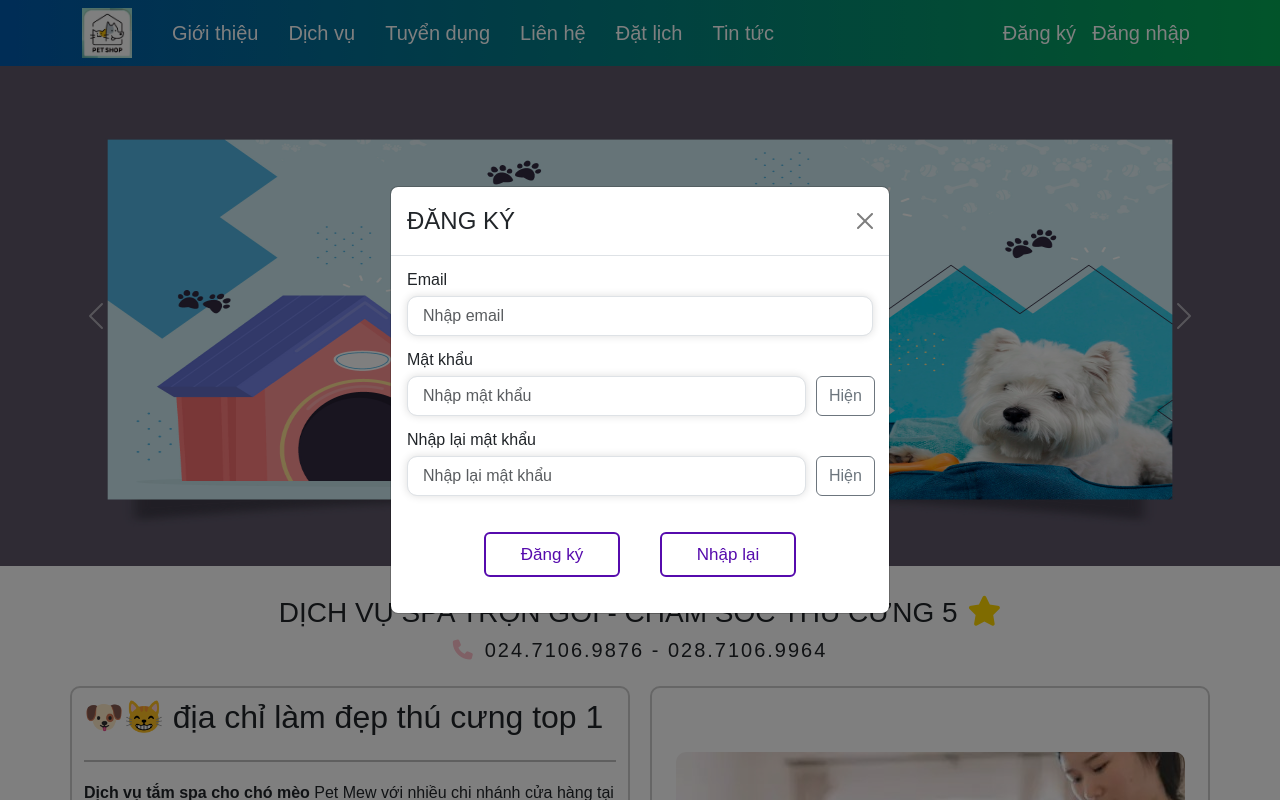
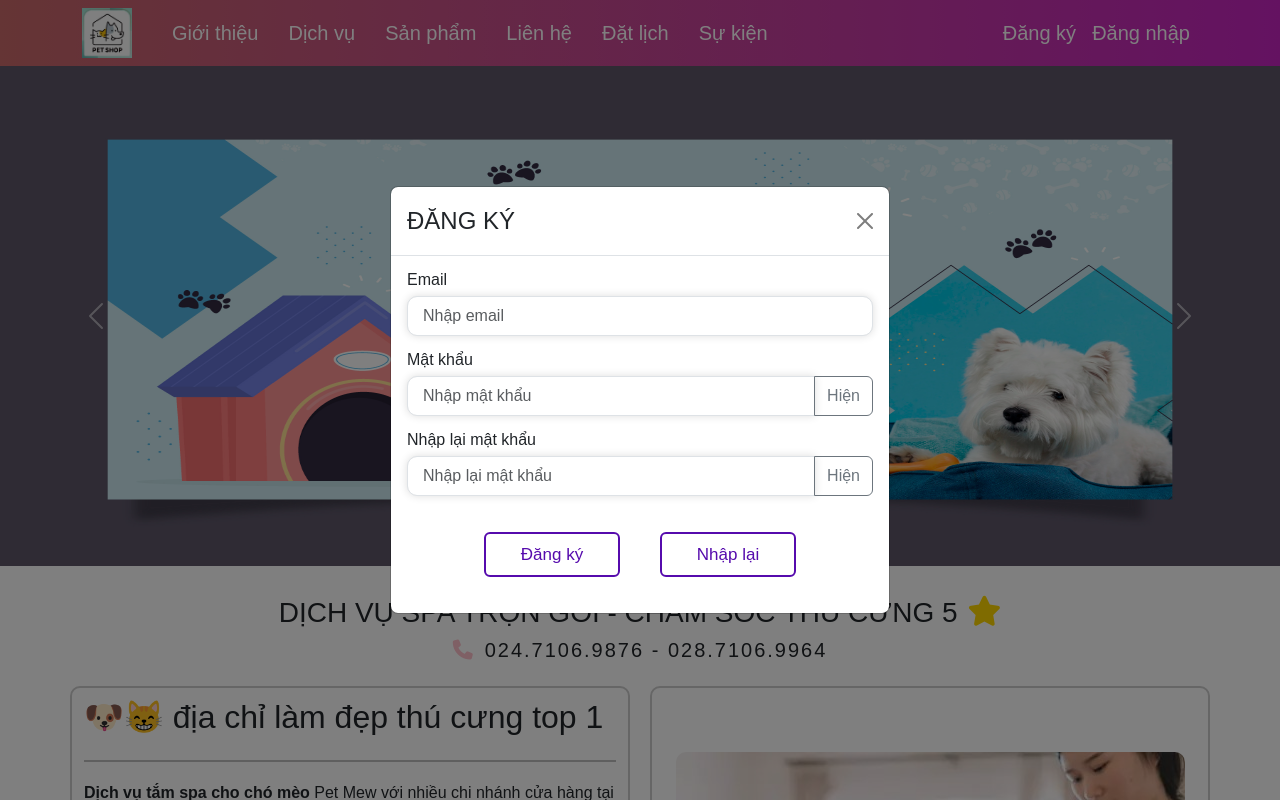
Before and after one commit to duong1122305/customer-app, a React (Vite) app: page / in a window 1280 px wide. Both pictures are taken after a click on the element "Đăng ký". Shown: the top 800 px of the page. Built offline with nearby package versions, Linux system fonts and the light colour scheme; a web font is replaced by a local one.

Commit message:
đăng ký đăng nhập fix giao diện trang chủ

```diff
--- a/src/App.css
+++ b/src/App.css
@@ -8,6 +8,18 @@
   padding: 0;
   font: inherit;
 }
+
+html, body {
+  margin: 0;
+  padding: 0;
+  overflow-x: hidden; /* Ngăn cuộn ngang */
+  width: 100%;
+  height: 100%;
+}
+.container{
+  max-width: 100%;
+}
+
 img,
 picture,
 svg,
--- a/src/components/HeaderComponent/Header.css
+++ b/src/components/HeaderComponent/Header.css
@@ -1,6 +1,7 @@
 .header {
   background-color: transparent;
-  background-image: linear-gradient(90deg, #015aad 0%, #05a955 100%);
+  background-image: linear-gradient(90deg, #cb6a6a 0%, #c825c3 100%);
+
 }
 
 .header a {
@@ -9,11 +10,11 @@
 }
 
 .header a:hover {
-  color: gold;
+  color: #F7FF58; /* Màu vàng nhạt */
 }
 
 .header a:focus {
-  color: gold;
+  color: #F7FF58; /* Màu vàng nhạt */
 }
 
 .header .thea div a {
@@ -26,20 +27,21 @@
 
 .header .dropdown div {
   background-color: transparent;
-  background-image: linear-gradient(90deg, #015aad 0%, #05a955 100%);
+  background-image: linear-gradient(90deg, #FFD166 0%, #3B4257 100%);
 }
 
 .header .dropdown div a:hover {
   background-color: transparent;
-  background-image: linear-gradient(90deg, #015aad 0%, #05a955 100%);
+  background-image: linear-gradient(90deg, #06D6A0 0%, #3B4257 100%);
 }
 
 .offcanvas {
   background-color: transparent;
-  background-image: linear-gradient(90deg, #015aad 0%, #05a955 100%);
+  background-image: linear-gradient(90deg, #F76C6C 0%, #FFDD78 100%);
   color: #fff;
 }
 
-.offcanvas a:hover{
+.offcanvas a:hover {
   cursor: pointer;
+  color: #FFDD78; /* Màu vàng nhạt */
 }
--- a/src/components/HeaderComponent/Header.jsx
+++ b/src/components/HeaderComponent/Header.jsx
@@ -32,9 +32,31 @@ export default function Header() {
   const [isVisible, setIsVisible] = useState(false);
   const [isToggleVisible, setIsToggleVisible] = useState(false);
   const [isLogin, setIsLogin] = useState(false);
-  // const [results, setResults] = useState([]);
 
-  //handle button offcanvas
+  useEffect(() => {
+    const handleResize = () => {
+      setScreenWidth(window.innerWidth);
+    };
+    window.addEventListener("resize", handleResize);
+
+    // Set isVisible to false when screenWidth is greater than 961px
+    setIsVisible(screenWidth <= 961);
+
+    // Set isToggleVisible based on your desired screen widths
+    setIsToggleVisible(
+      screenWidth <= 1900 ||
+        screenWidth <= 1800 ||
+        screenWidth <= 1980 ||
+        screenWidth <= 3200 ||
+        screenWidth <= 3900 ||
+        screenWidth <= 2160
+    );
+
+    return () => {
+      window.removeEventListener("resize", handleResize);
+    };
+  }, [screenWidth]);
+
   const showOffCanvas = () => setShow(true);
   const closeOffCanvas = () => setShow(false);
   const handleShowRegister = () => setRegisterShow(true);
@@ -42,31 +64,6 @@ export default function Header() {
   const handleOffcanvasShow = () => setShow(false);
   const handleSearchShow = () => setSearchShow(true);
   const handleSearchClose = () => setSearchShow(false);
-
-  useEffect(() => {
-    const handleResize = () => {
-      setScreenWidth(window.innerWidth);
-    };
-    window.addEventListener("resize", handleResize);
-
-    if (screenWidth <= 961 ) {
-      setIsVisible(true);
-      // console.log("re render offcanvas");
-    } else {
-      setIsVisible(false);
-    }
-
-    if (screenWidth <= 1900 || screenWidth <= 1800 || screenWidth <= 1980 || screenWidth <= 3200 || screenWidth <= 3900 || screenWidth <= 2160) {
-      setIsToggleVisible(true);
-      // console.log("re render toggle");
-    } else {
-      setIsToggleVisible(false);
-    }
-
-    return () => {
-      window.removeEventListener("resize", handleResize);
-    };
-  }, [screenWidth]);
 
   return (
     <BrowserRouter>
@@ -81,40 +78,37 @@ export default function Header() {
           />
           <Navbar.Collapse
             id="responsive-navbar-nav"
-            style={{ display: isToggleVisible ? "none" : "block" }}
+            style={{ display: isVisible ? "none" : "block" }}
           >
-            <div
-              className="thea"
-              style={{ display: "flex", marginLeft: "30px" }}
-            >
-              <Nav.Item style={{marginRight:20}}>
+            <div className="thea" style={{ display: "flex", marginLeft: "30px" }}>
+              <Nav.Item style={{ marginRight: 20 }}>
                 <Nav.Link as={Link} to="/">
                   Giới thiệu
                 </Nav.Link>
               </Nav.Item>
-              <Nav.Item style={{marginRight:20}}>
+              <Nav.Item style={{ marginRight: 20 }}>
                 <Nav.Link as={Link} to="/services">
                   Dịch vụ
                 </Nav.Link>
               </Nav.Item>
-              <Nav.Item style={{marginRight:20}}>
+              <Nav.Item style={{ marginRight: 20 }}>
                 <Nav.Link as={Link} to="/employ">
-                  Tuyển dụng
+                  Sản phẩm
                 </Nav.Link>
               </Nav.Item>
-              <Nav.Item style={{marginRight:20}}>
+              <Nav.Item style={{ marginRight: 20 }}>
                 <Nav.Link as={Link} to="/contact">
                   Liên hệ
                 </Nav.Link>
               </Nav.Item>
-              <Nav.Item style={{marginRight:20}}>
+              <Nav.Item style={{ marginRight: 20 }}>
                 <Nav.Link as={Link} to="/booking">
                   Đặt lịch
                 </Nav.Link>
               </Nav.Item>
-              <Nav.Item style={{marginRight:20}}>
+              <Nav.Item style={{ marginRight: 20 }}>
                 <Nav.Link as={Link} to="/blog">
-                  Tin tức
+                  Sự kiện
                 </Nav.Link>
               </Nav.Item>
             </div>
@@ -171,7 +165,7 @@ export default function Header() {
             <Offcanvas.Body style={{ display: "block" }}>
               <Nav className="me-auto">
                 <InputGroup className="mb-3">
-                  <InputGroup.Text id="basic-addon1" style={{width:"40px"}}>
+                  <InputGroup.Text id="basic-addon1" style={{ width: "40px" }}>
                     <i className="fa-solid fa-magnifying-glass"></i>
                   </InputGroup.Text>
                   <Form.Control
@@ -195,22 +189,12 @@ export default function Header() {
                 style={{ height: "40px", marginTop: "150px" }}
                 variant="underline"
               >
-                <Nav.Item
-                  as="li"
-                  style={{ display: isLogin ? "block" : "none" }}
-                >
-                  <Nav.Link
-                    as={Link}
-                    to="/account"
-                    onClick={handleOffcanvasShow}
-                  >
+                <Nav.Item as="li" style={{ display: isLogin ? "block" : "none" }}>
+                  <Nav.Link as={Link} to="/account" onClick={handleOffcanvasShow}>
                     Tài khoản
                   </Nav.Link>
                 </Nav.Item>
-                <Nav.Item
-                  as="li"
-                  style={{ display: isLogin ? "block" : "none" }}
-                >
+                <Nav.Item as="li" style={{ display: isLogin ? "block" : "none" }}>
                   <Nav.Link
                     onClick={handleOffcanvasShow}
                     as={Link}
@@ -234,11 +218,7 @@ export default function Header() {
                   </Nav.Link>
                 </Nav.Item>
                 <Nav.Item as="li">
-                  <Nav.Link
-                    onClick={handleOffcanvasShow}
-                    as={Link}
-                    to="/employ"
-                  >
+                  <Nav.Link onClick={handleOffcanvasShow} as={Link} to="/employ">
                     Tuyển dụng
                   </Nav.Link>
                 </Nav.Item>
@@ -269,8 +249,6 @@ export default function Header() {
       <Login show={loginShow} onHide={() => setLoginShow(false)} />
       <Search
         show={searchShow}
-        // results={results}
-        // setresult={setResults}
         onHide={handleSearchClose}
       />
       <div>
--- a/src/pages/Register/Register.jsx
+++ b/src/pages/Register/Register.jsx
@@ -1,4 +1,4 @@
-import { Modal, Form, Button, Alert } from "react-bootstrap";
+import { Modal, Form, Button } from "react-bootstrap";
 import ButtonCustom from "../../components/ButtonCustomComponent/ButtonCustom";
 import PropTypes from 'prop-types';
 import { useState } from 'react';
@@ -56,36 +56,71 @@ const Register = (props) => {
         <Form onSubmit={handleSubmit}>
           <Form.Group className="mb-3" controlId="formBasicEmail">
             <Form.Label>Email</Form.Label>
-              <Form.Control type="email" placeholder="Nhập email" value={email} onChange={(e) => setEmail(e.target.value)} isInvalid={showError && !email}/>
-            <Form.Control.Feedback type="invalid">Vui lòng nhập địa chỉ email.</Form.Control.Feedback>
+            <Form.Control
+              type="email"
+              placeholder="Nhập email"
+              value={email}
+              onChange={(e) => setEmail(e.target.value)}
+              isInvalid={showError && !email}
+            />
+            <Form.Control.Feedback type="invalid">
+              Vui lòng nhập địa chỉ email.
+            </Form.Control.Feedback>
           </Form.Group>
           <Form.Group className="mb-3" controlId="formBasicPassword">
             <Form.Label>Mật khẩu</Form.Label>
-           <div style={{display:"flex"}}>
-            <div style={{marginRight:10}} >
-           <Form.Control type={showPassword ? "text" : "password"} placeholder="Nhập mật khẩu" value={password} onChange={(e) => setPassword(e.target.value)}  isInvalid={showError && !password} style={{width:399}}/>
+            <div className="input-group">
+              <Form.Control
+                type={showPassword ? "text" : "password"}
+                placeholder="Nhập mật khẩu"
+                value={password}
+                onChange={(e) => setPassword(e.target.value)}
+                isInvalid={showError && !password}
+                style={{ flex: 1 }}
+              />
+              <Button
+                variant="outline-secondary"
+                onClick={toggleShowPassword}
+                className="password-toggle-btn"
+                style={{ marginLeft: -1 }} // Negative margin to overlap border
+              >
+                {showPassword ? "Ẩn" : "Hiện"}
+              </Button>
             </div>
-            <Button variant="outline-secondary" onClick={toggleShowPassword} className="password-toggle-btn">{showPassword ? "Ẩn" : "Hiện"}</Button>
-           </div>
-            <Form.Control.Feedback type="invalid">Vui lòng nhập mật khẩu.</Form.Control.Feedback>
+            <Form.Control.Feedback type="invalid">
+              Vui lòng nhập mật khẩu.
+            </Form.Control.Feedback>
           </Form.Group>
 
           <Form.Group className="mb-3" controlId="formBasicConfirmPassword">
             <Form.Label>Nhập lại mật khẩu</Form.Label>
-          <div style={{display:"flex"}}>
-            <div style={{marginRight:10}}>
-          <Form.Control type={showConfirmPassword ? "text" : "password"}placeholder="Nhập lại mật khẩu"value={confirmPassword}onChange={(e) => setConfirmPassword(e.target.value)}isInvalid={showError && !confirmPassword} style={{width:399}}/>
+            <div className="input-group">
+              <Form.Control
+                type={showConfirmPassword ? "text" : "password"}
+                placeholder="Nhập lại mật khẩu"
+                value={confirmPassword}
+                onChange={(e) => setConfirmPassword(e.target.value)}
+                isInvalid={showError && !confirmPassword}
+                style={{ flex: 1 }}
+              />
+              <Button
+                variant="outline-secondary"
+                onClick={toggleShowConfirmPassword}
+                className="password-toggle-btn"
+                style={{ marginLeft: -1 }} // Negative margin to overlap border
+              >
+                {showConfirmPassword ? "Ẩn" : "Hiện"}
+              </Button>
             </div>
-            <Button variant="outline-secondary" onClick={toggleShowConfirmPassword} className="password-toggle-btn">{showConfirmPassword ? "Ẩn" : "Hiện"}</Button>
-          </div>
             <Form.Control.Feedback type="invalid">
               Vui lòng nhập lại mật khẩu.
             </Form.Control.Feedback>
           </Form.Group>
-           <div style={{display:"flex",justifyContent:"center"}}>
-           <ButtonCustom content="Đăng ký" type="submit" />
+
+          <div style={{ display: "flex", justifyContent: "center" }}>
+            <ButtonCustom content="Đăng ký" type="submit" />
             <ButtonCustom content="Nhập lại" type="reset" />
-           </div>
+          </div>
         </Form>
       </Modal.Body>
     </Modal>
```
Also changed, not shown: src/components/FooterComponent/Footer.css (+4 -3 lines), src/components/FooterComponent/Footer.jsx (+32 -37 lines), src/index.css (line endings or trailing spaces).
